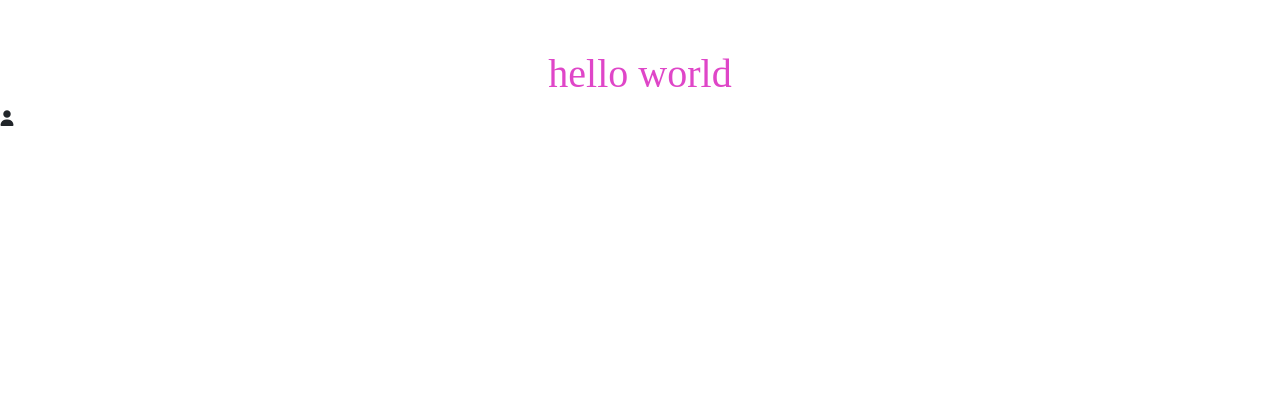
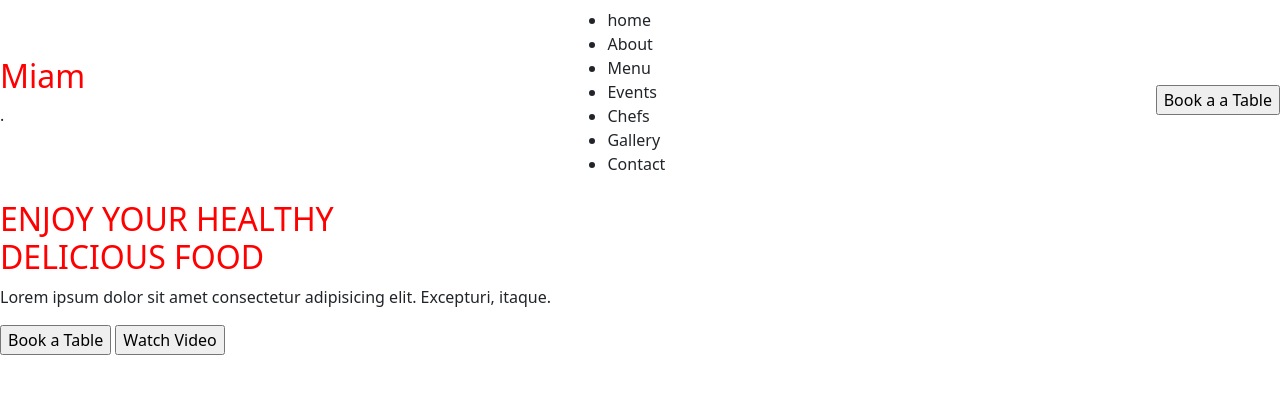
Before and after one commit to sebreye/Projet-Miam, a website: page index.html in a window 1280 px wide. Drawn offline with nearby package versions, Linux system fonts and the light colour scheme.

Commit message:
ajout nav + header

```diff
--- a/index.html
+++ b/index.html
@@ -8,8 +8,38 @@
     <link rel="stylesheet" href="./public/css/app.css">
 </head>
 <body>
-    <h1 class="text-rose text-center mt-7">hello world</h1>
-    <i class="fa-solid fa-user"></i>
+    <!-- navbar -->
+    <div class="navbar">
+        <div class="titre-nav">
+            <h2>Miam</h2>
+            <p>.</p>
+        </div>
+        <div>
+            <ul>
+                <li>home</li>
+                <li>About</li>
+                <li>Menu</li>
+                <li>Events</li>
+                <li>Chefs</li>
+                <li>Gallery</li>
+                <li>Contact</li>
+            </ul>
+        </div>
+        <input type="button" value="Book a a Table">
+    </div>
+    <!-- fin de navbar -->
+
+    <!-- header -->
+    <div>
+        <div class="para-header">
+            <h2>ENJOY YOUR HEALTHY <BR>
+            DELICIOUS FOOD</BR></h2>
+            <p>Lorem ipsum dolor sit amet consectetur adipisicing elit. Excepturi, itaque.</p>
+            <div class="btns-header">
+                <input type="button" value="Book a Table">
+                <input type="button" value="Watch Video">
+            </div>
+        </div>
+    </div>
 </body>
-    <script src="./node_modules/bootstrap/dist/js/bootstrap.bundle.js"></script>
 </html>
--- a/src/sass/modules/_about.scss
+++ /dev/null
@@ -1,3 +0,0 @@
-h2{
-    color:red
-}
--- a/src/sass/modules/_navbar.scss
+++ /dev/null
@@ -1,3 +0,0 @@
-h1{
-    font-family: kadri;
-}
```
